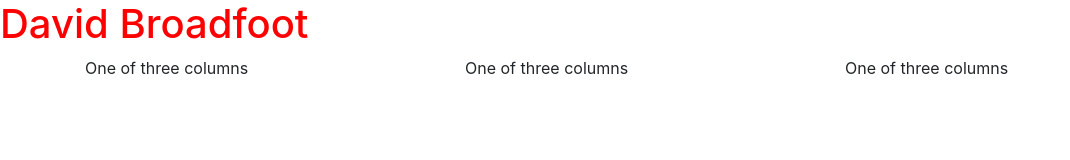
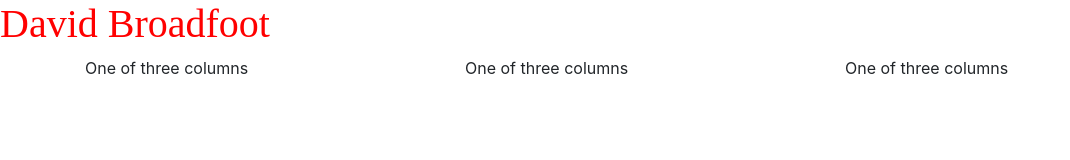
Before and after one commit to ctl70162018/site, a plain HTML site: page index.html in a window 1280 px wide. Shown: the whole page, without its empty margins (0-1070 px from the left). Drawn offline with nearby package versions, Linux system fonts and the light colour scheme.

Commit message:
Update style.css

```diff
--- a/css/style.css
+++ b/css/style.css
@@ -1,4 +1,5 @@
 
 h1 {
   color: red;
+  font-family: Helevtica;
 }
```
